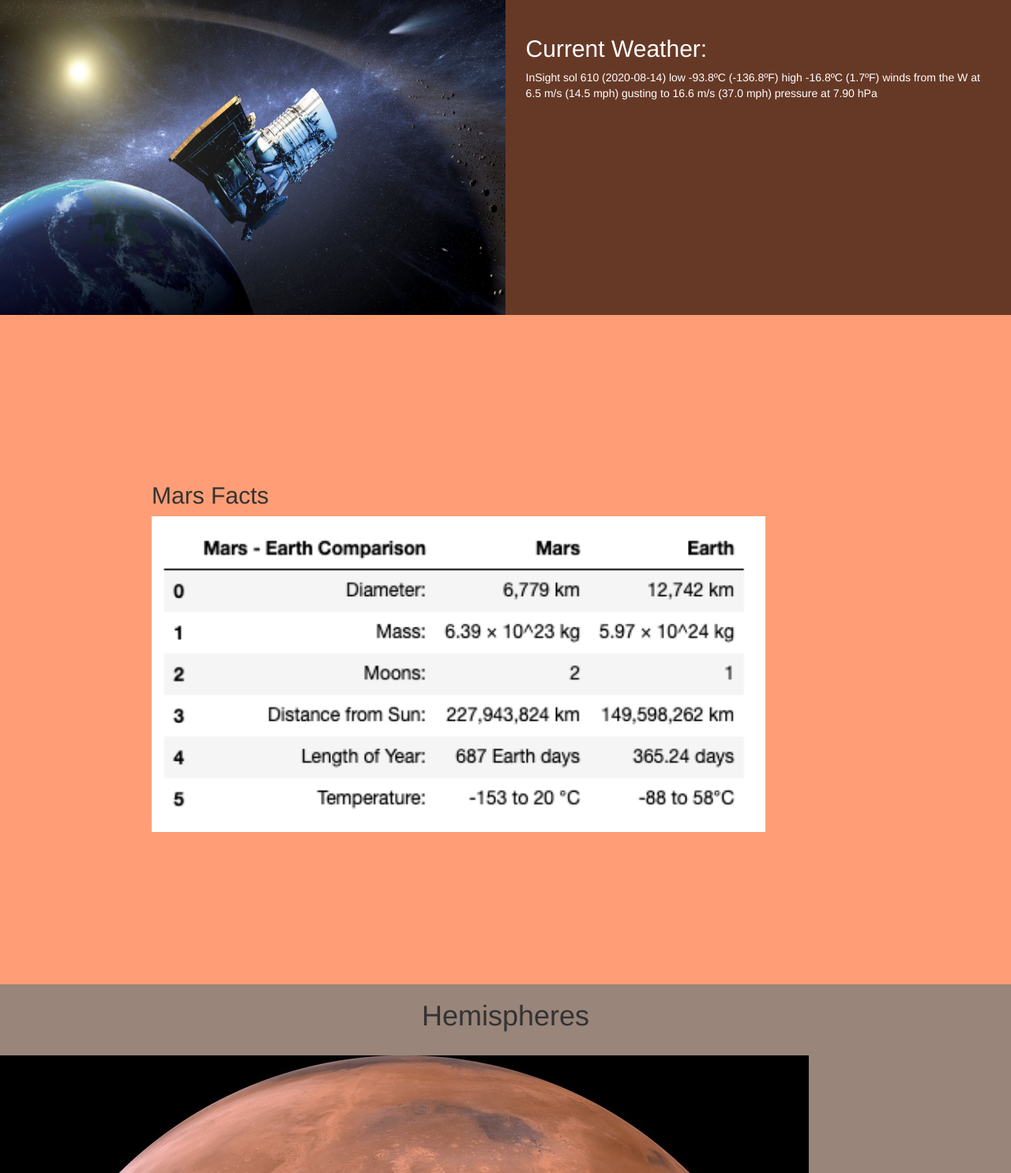
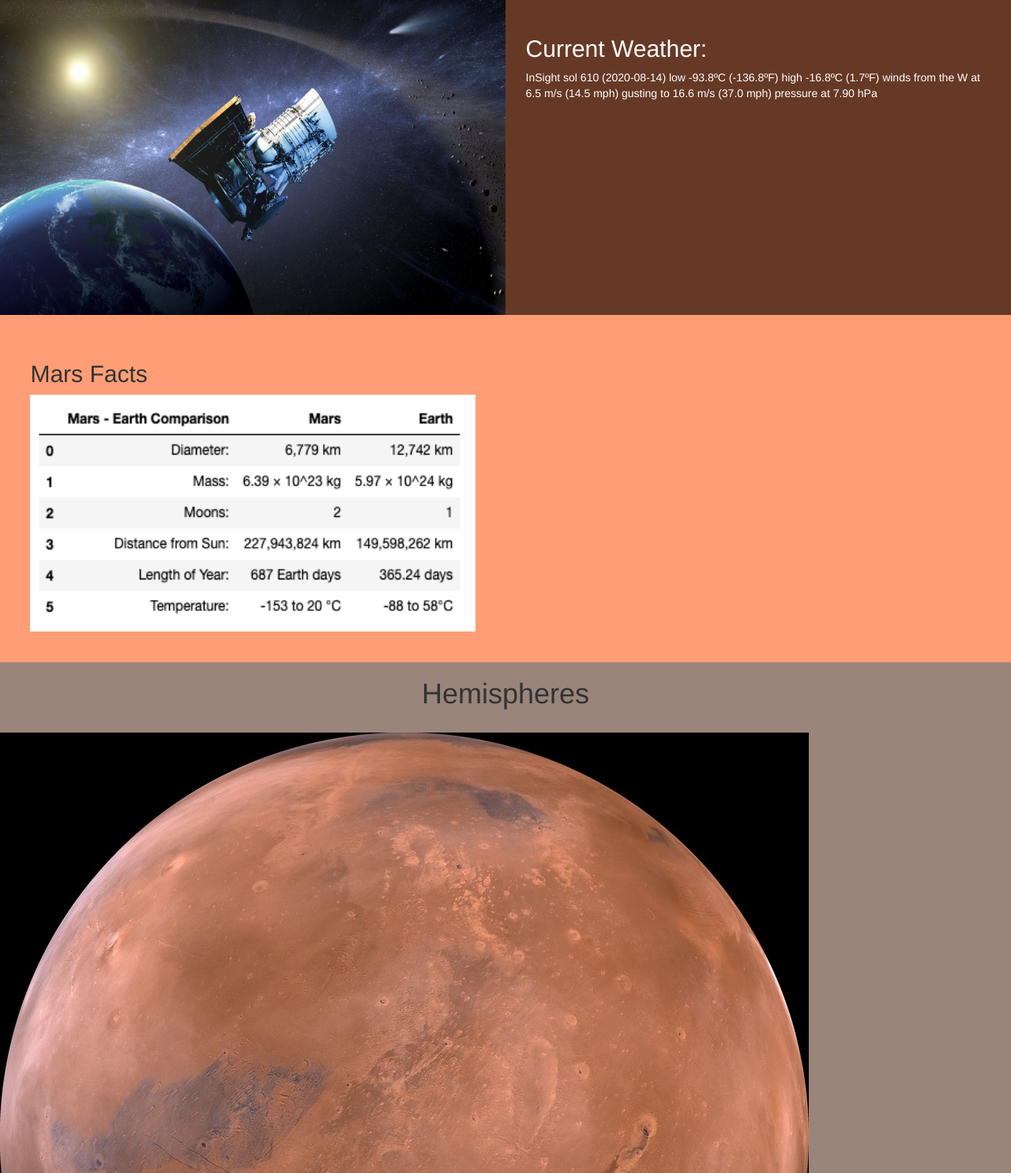
Before and after one commit to eyamini/web-scraping-challenge, a Flask app: page / in a window 1280 px wide. Shown: the part 393-1879 px from the top of the page at 79% size. Run offline with Flask 2, Linux system fonts and the light colour scheme; data that the repository does not hold is empty; parts of the project's set-up code (start-up, migrations or seed data) failed here and were passed over; some libraries are stand-ins or nearby versions.

Commit message:
Update index.html

```diff
--- a/Missions_to_Mars/templates/index.html
+++ b/Missions_to_Mars/templates/index.html
@@ -47,9 +47,9 @@
 <!-- Mars Facts -->
 <div class="container-fluid">
   <div class="row" style="background-color: #FF9E76;">
-    <div class="col-12" style="padding: 15%;;">
+    <div class="col-md-6" style="padding: 3%;;">
       <h2>Mars Facts</h2>
-      <img src="../resources/facts.png" class="img-fluid" style="max-width: 100%; height: 400px;">
+      <img src="../resources/facts.png" class="img-fluid" style="max-width: 100%; height: 300px;">
     </div>
     <div class="col-md-6 text-center">
     </div>
```
